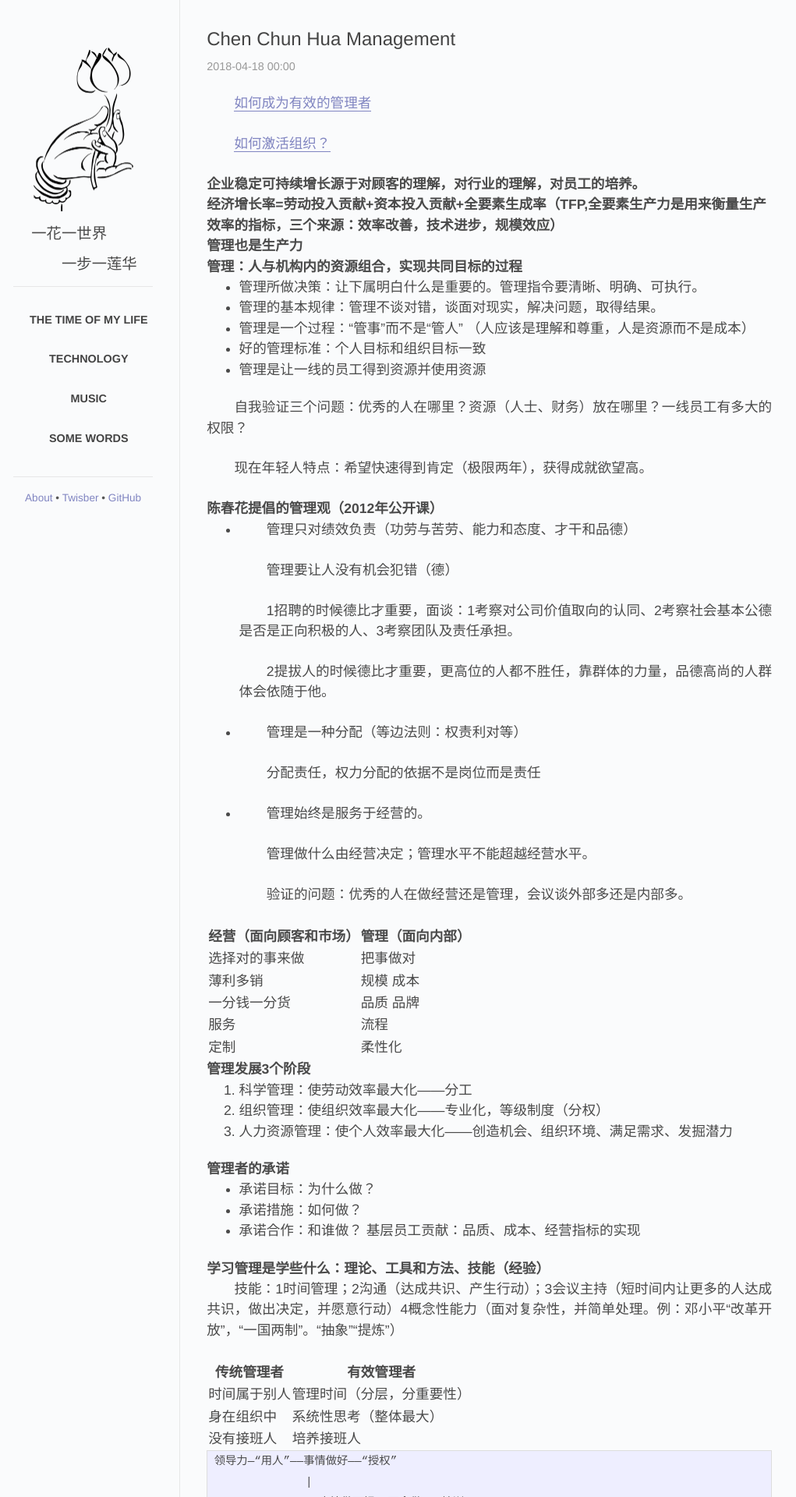
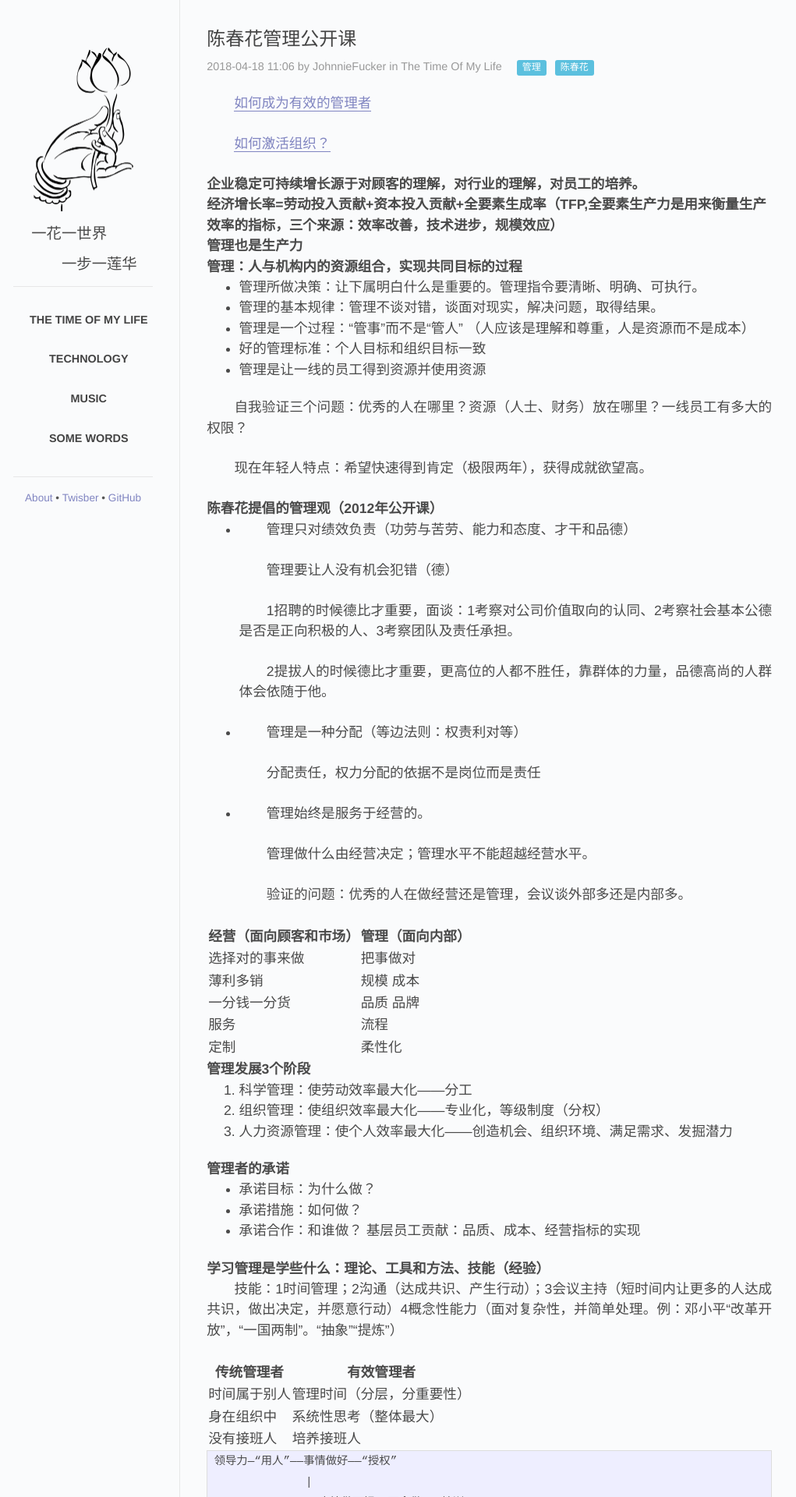
Before and after one commit to JohnnieFucker/blog, a Jekyll site: the page built from _posts/2018-04-18-chen-chun-hua-management.md, in a window 1280 px wide. Shown: the top 1920 px of the page at 78% size, without its empty margins (159-1180 px from the left). Built offline with Jekyll 4.4.1, drawn with Linux system fonts in a browser that asks for light colours; our own code applies the rules of GitHub Pages for plain Markdown files; comment, search, counter and statistics services are not loaded.

Commit message:
add post

```diff
--- a/_posts/2018-04-18-chen-chun-hua-management.md
+++ b/_posts/2018-04-18-chen-chun-hua-management.md
@@ -1,3 +1,15 @@
+---
+layout: post
+title:  陈春花管理公开课
+author: JohnnieFucker
+date: '2018-04-18 11:06'
+post_id: 517
+category: The Time Of My Life
+tags:
+- 管理
+- 陈春花
+---
+
 [如何成为有效的管理者](http://open.163.com/special/cuvocw/guanlixingdong.html)
 
 [如何激活组织？](https://open.163.com/movie/2017/7/D/T/MCOVN9NK2_MCOVTD8DT.html)
```
